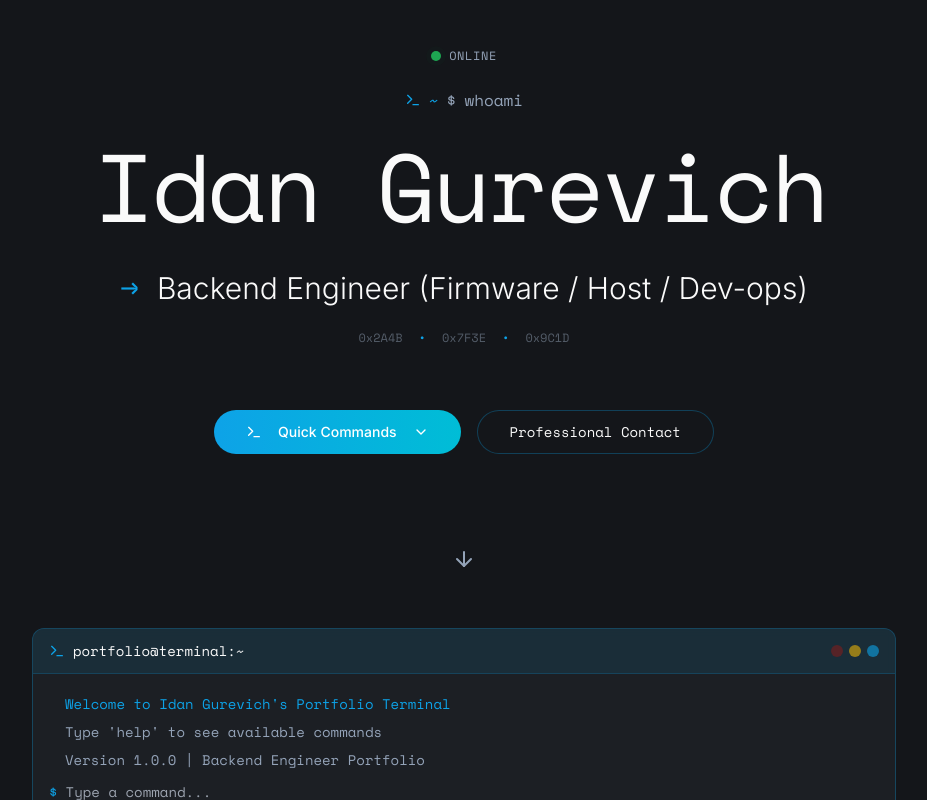
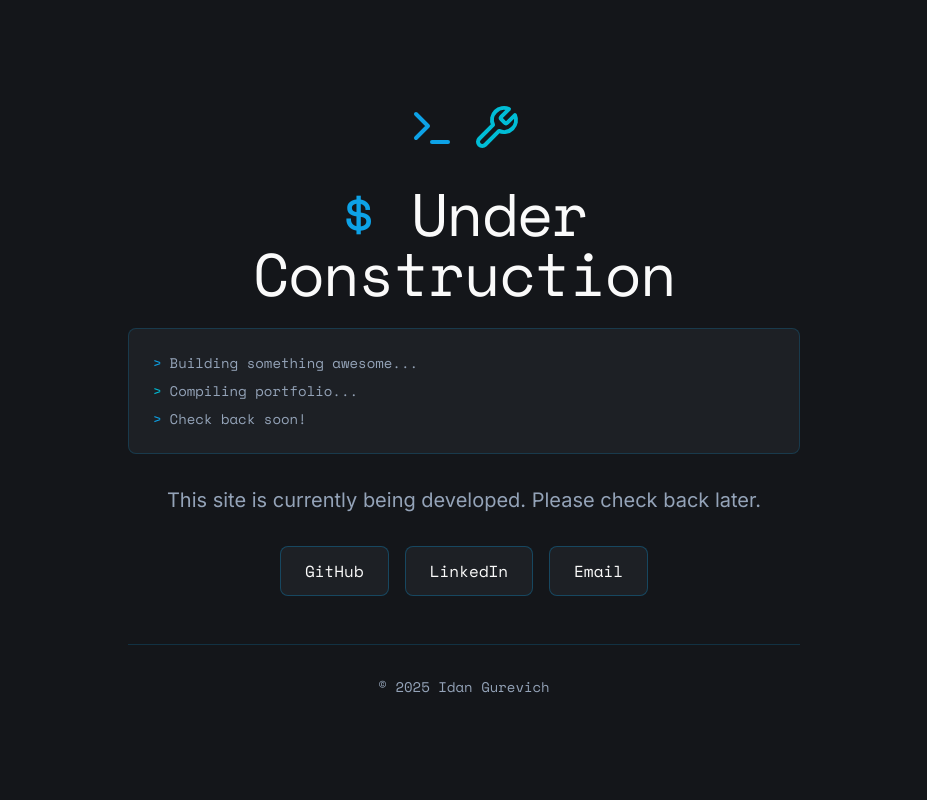
Before and after one commit to IdanG7/IdanG7.github.io, a React (Vite) app: page / in a window 1280 px wide. Shown: the top 800 px of the page, without its empty margins (176-1103 px from the left). Built offline with nearby package versions, Linux system fonts and the light colour scheme; the HTML template or start-up script is replaced by a standard one.

Commit message:
Add under construction page for production
  - Create UnderConstruction component with terminal theme
  - Include GitHub, LinkedIn, and email links
  - Update App.tsx to show construction page
  - Full portfolio development continues on dev branch

```diff
--- a/src/App.tsx
+++ b/src/App.tsx
@@ -4,7 +4,7 @@ import { TooltipProvider } from "@/components/ui/tooltip";
 import { QueryClient, QueryClientProvider } from "@tanstack/react-query";
 import { BrowserRouter, Routes, Route } from "react-router-dom";
 import { ThemeProvider } from "next-themes";
-import Index from "./pages/Index";
+import UnderConstruction from "./pages/UnderConstruction";
 import NotFound from "./pages/NotFound";
 
 const queryClient = new QueryClient();
@@ -17,7 +17,7 @@ const App = () => (
         <Sonner />
         <BrowserRouter>
           <Routes>
-            <Route path="/" element={<Index />} />
+            <Route path="/" element={<UnderConstruction />} />
             {/* ADD ALL CUSTOM ROUTES ABOVE THE CATCH-ALL "*" ROUTE */}
             <Route path="*" element={<NotFound />} />
           </Routes>
--- /dev/null
+++ b/src/pages/UnderConstruction.tsx
@@ -0,0 +1,77 @@
+import { Terminal, Wrench } from "lucide-react";
+import { motion } from "framer-motion";
+
+const UnderConstruction = () => {
+  return (
+    <div className="min-h-screen bg-background flex items-center justify-center px-4">
+      <div className="max-w-2xl mx-auto text-center">
+        <motion.div
+          initial={{ opacity: 0, y: 20 }}
+          animate={{ opacity: 1, y: 0 }}
+          transition={{ duration: 0.6 }}
+        >
+          <div className="flex items-center justify-center gap-4 mb-8">
+            <Terminal className="w-12 h-12 text-primary" />
+            <Wrench className="w-12 h-12 text-accent" />
+          </div>
+
+          <h1 className="text-5xl sm:text-6xl font-light tracking-tight font-mono mb-6">
+            <span className="text-primary">$</span> Under Construction
+          </h1>
+
+          <div className="bg-card border border-primary/20 rounded-lg p-6 mb-8 font-mono text-left">
+            <div className="flex items-start gap-2 text-sm mb-2">
+              <span className="text-primary">&gt;</span>
+              <span className="text-muted-foreground">Building something awesome...</span>
+            </div>
+            <div className="flex items-start gap-2 text-sm mb-2">
+              <span className="text-accent">&gt;</span>
+              <span className="text-muted-foreground">Compiling portfolio...</span>
+            </div>
+            <div className="flex items-start gap-2 text-sm">
+              <span className="text-primary">&gt;</span>
+              <span className="text-muted-foreground">Check back soon!</span>
+            </div>
+          </div>
+
+          <p className="text-xl text-muted-foreground mb-8">
+            This site is currently being developed. Please check back later.
+          </p>
+
+          <div className="flex flex-wrap justify-center gap-4">
+            <a
+              href="https://github.com/IdanG7"
+              target="_blank"
+              rel="noopener noreferrer"
+              className="px-6 py-3 rounded-lg bg-card border border-primary/30 hover:border-primary transition-all hover:shadow-[var(--shadow-glow)] font-mono"
+            >
+              GitHub
+            </a>
+            <a
+              href="https://www.linkedin.com/in/idangurevich/"
+              target="_blank"
+              rel="noopener noreferrer"
+              className="px-6 py-3 rounded-lg bg-card border border-primary/30 hover:border-primary transition-all hover:shadow-[var(--shadow-glow)] font-mono"
+            >
+              LinkedIn
+            </a>
+            <a
+              href="mailto:Idan.gurevich@gmail.com"
+              className="px-6 py-3 rounded-lg bg-card border border-primary/30 hover:border-primary transition-all hover:shadow-[var(--shadow-glow)] font-mono"
+            >
+              Email
+            </a>
+          </div>
+
+          <div className="mt-12 pt-8 border-t border-primary/20">
+            <p className="text-sm text-muted-foreground font-mono">
+              © {new Date().getFullYear()} Idan Gurevich
+            </p>
+          </div>
+        </motion.div>
+      </div>
+    </div>
+  );
+};
+
+export default UnderConstruction;
```
Also changed, not shown: .claude/settings.local.json.
